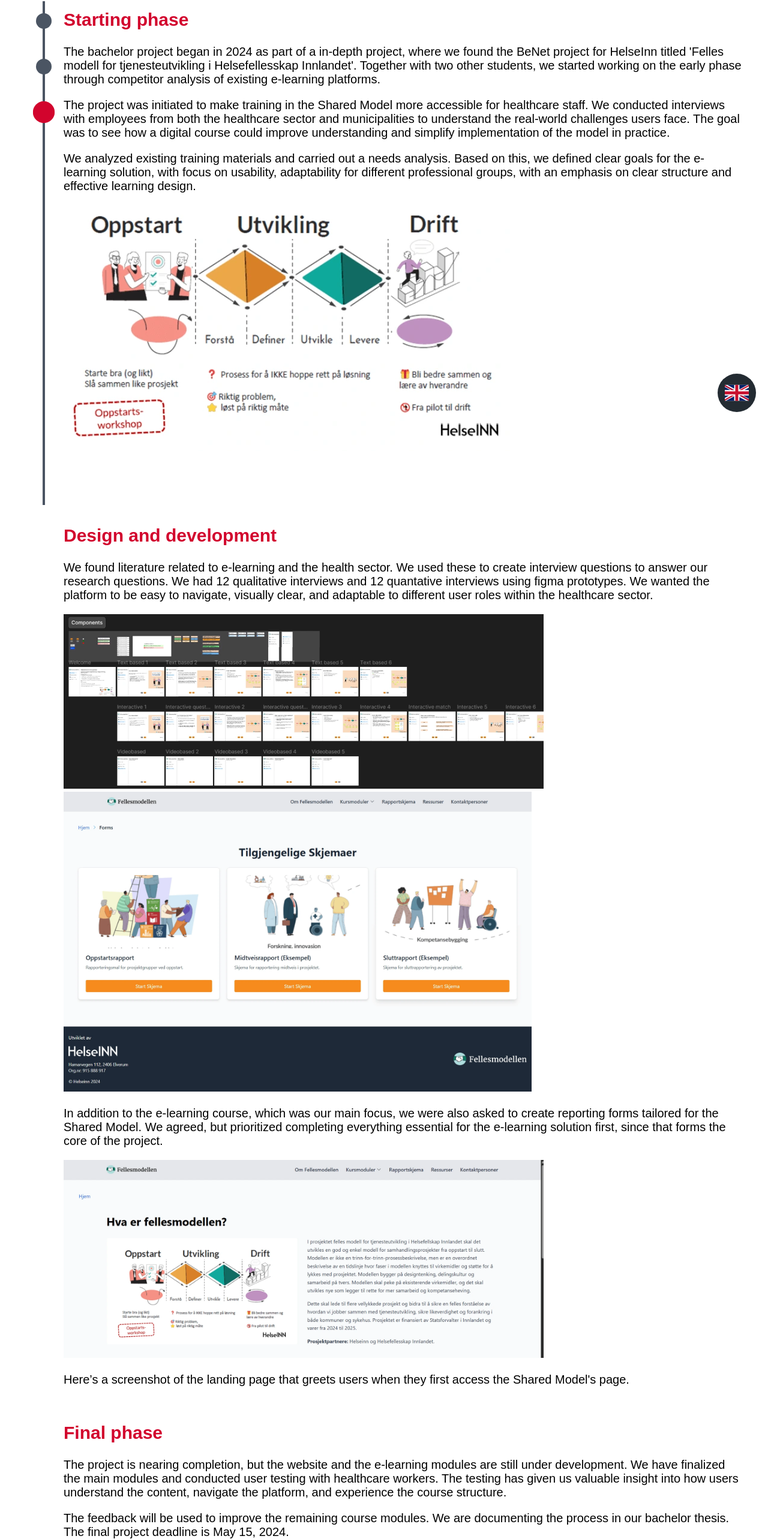
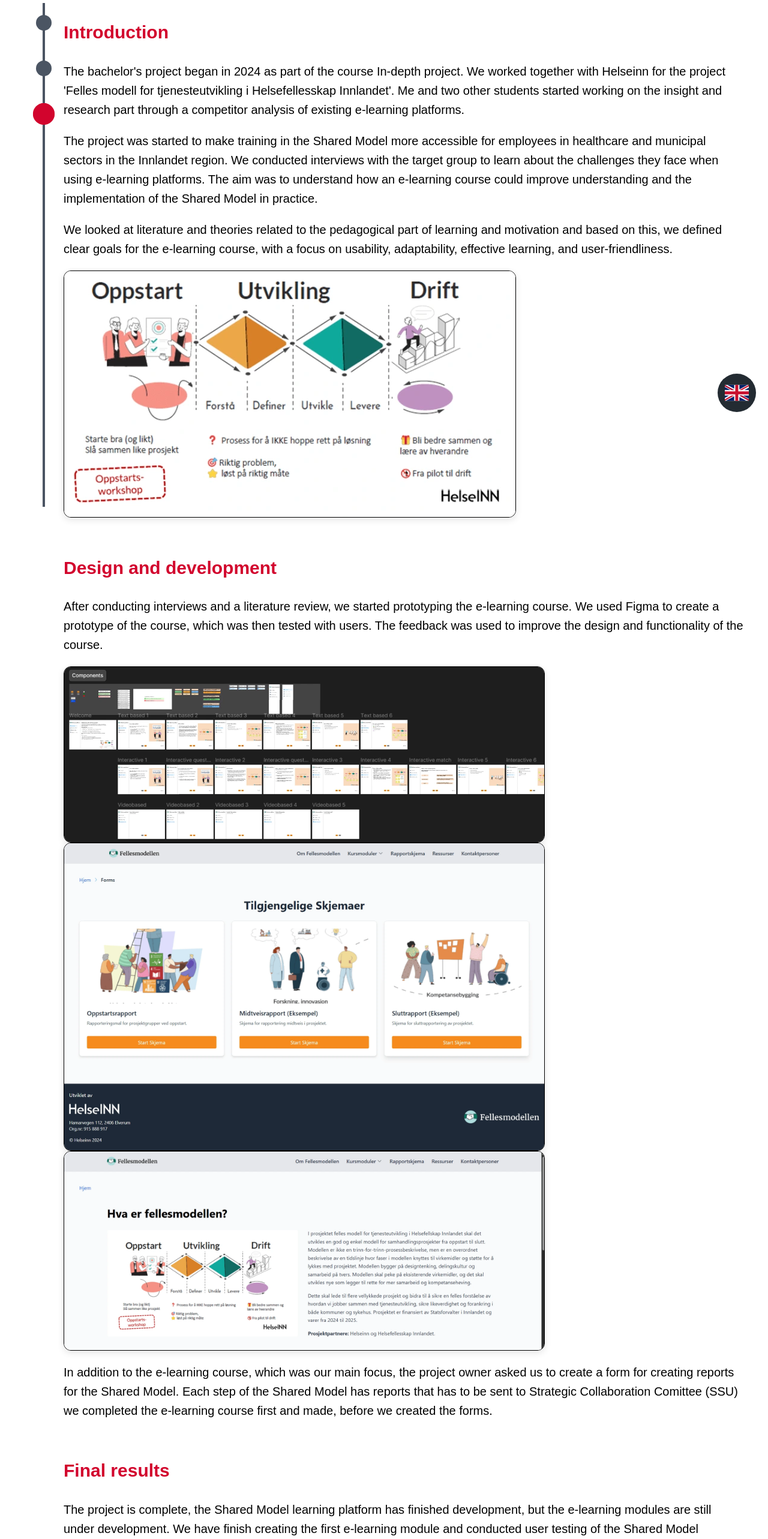
Before and after one commit to SebastianHaugen/Portfolio-website, a React (Create React App) app in the folder my-app/: page /project/3 in a window 1280 px wide. Shown: the part 93-2659 px from the top of the page at 60% size. Built offline with nearby package versions, Linux system fonts and the light colour scheme; a web font is replaced by a local one.

Commit message:
Fixes to grammar and images on the projects page

```diff
--- a/my-app/src/locales/en.json
+++ b/my-app/src/locales/en.json
@@ -19,17 +19,17 @@
 
     "project1": {
       "title": "The SUPER Assessor",
-      "summary": "Developed for the full-stack web development course, this project was created with 2 other students. The application helps teachers create and evaluate assessment forms using a card-based game. Built using the MERN stack."
+      "summary": "Developed as a part of the full-stack web development course in 2024, the project was developed with 2 students from BWU. The application helps teachers create and evaluate assessment forms using a card-based game. Application is built using the MERN stack."
     },
 
     "project2": {
       "title": "Travel Website with a Focus on Accessibility",
-      "summary": "For an accessibility, usability, and ethics course, I built a travel-themed website that prioritizes inclusive design. The goal was to ensure that users with various disabilities could navigate and interact with the site easily, following WCAG (Web Content Accessibility Guidelines)."
+      "summary": "For the course accessibility, usability, and ethics course, I built a travel-themed website that focuses on accessible and inclusive design. The goal was to build a website that users with various disabilities could navigate and interact with easily, following the WCAG guidelines (Web Content Accessibility Guidelines)."
     },
 
     "project3": {
-      "title": "HelseInn E-Learning Course",
-      "summary": "The bachelor's project focuses on developing an e-learning course for HelseInn and Helsefellesskap Innlandet. The goal is to make training in the shared model in the healthcare sector more accessible and effective through user-friendly design, interactive modules, and research-based content.",
+      "title": "E-Learning Platform for the Shared Model",
+      "summary": "For the bachelor's project we developed an e-learning platform for the Shared Model. Me and 2 other students worked in collaboration with Helseinn and Helsefelleskapet Innlandet. The goal was to make training in the shared model in the healthcare and municipal sector more accessible and effective through user-friendly design, interactive modules, and research-based content.",
       "link": "Shared Model Website"
     }
   },
@@ -58,7 +58,7 @@
 
   "project1": {
     "header1": {
-      "title": "Starting phase",
+      "title": "Introduction",
       "p1": "At the beginning of the project, we were tasked with creating a digital version of SUPER Assessor, a card game developed at NTNU to help educators design new forms of assessment. Here you can see the physical version of the game",
       "p2": "The goal was to use Web Components to build reusable card components with support for data transfer, styling via custom properties, and interaction using Custom Events. The first part focused on learning React and APIs, while the final assignment, where we built a full-stack application using MongoDB, Express JS, React, and Node JS (MERN), was done in groups. We also got access to design files and an Excel sheet containing card data that we could use in the project. The main project was developed in collaboration with two other NTNU students.",
       "p3": "I started by setting up the structure of the project and experimenting with how HTML attributes and JS properties could be used to dynamically generate the cards. I used the design files and data from the Excel sheet to create a component structure that could display and handle interactive cards, including bookmarking and flip functionality.",
@@ -69,7 +69,7 @@
       "p1": "The full-stack project was built on previous mandatory assignments we had throughout the semester. The first part with Web Components and API solutions formed the foundation, and we had the opportunity to reuse and improve much of the code we had already created. To plan how we would develop a complete solution as a group, we created Figma prototypes and discussed user flow, component structure, and design choices. This gave us a clear direction before moving on with the implementation."
     },
     "header3": {
-      "title": "Final phase",
+      "title": "Final results",
       "p1": "In the final part of the project, we focused on further developing and completing a full version of SUPER Assessor v2.0 as a full-stack application. This was not only about implementing the final requirements, but also about ensuring that earlier functionality was stable, secure, and well-documented.",
       "listIntro": "We implemented, among other things:",
       "list": [
@@ -85,7 +85,7 @@
 
   "project2": {
     "header1": {
-      "title": "Starting phase",
+      "title": "Introduction",
       "p1": "The goal of this project was to develop an accessible and responsive travel website for people aged 18–35. The focus was on universal design and a good user experience for everyone, regardless of functional ability. I began by analyzing user needs and conducted a small survey with people who use screen readers."
     },
     "header2": {
@@ -94,8 +94,8 @@
       "p2": "I emphasized semantic HTML, clear ARIA labels, a skip-to-main function, and high contrast. The layout was intentionally simple and consistent across pages to make navigation intuitive. In addition, media queries and relative units were used to ensure good responsiveness."
     },
     "header3": {
-      "title": "Testing and final phase",
-      "p1": "In the final phase, I focused on testing and improving accessibility. I used tools like the WAVE evaluation tool and WebAIM Contrast Checker for color contrast, and tested with screen readers like Windows Narrator and ChromeVox. Feedback from fellow students led to improvements in focus handling and link descriptions.",
+      "title": "Testing and results",
+      "p1": "The focus was on testing the website and improving the accessibility. I used tools like the WAVE evaluation tool and WebAIM Contrast Checker for color contrast, and tested with screen readers like Windows Narrator and ChromeVox. Feedback from fellow students led to improvements in focus handling and link descriptions.",
       "p2": "A concrete example was changing unclear links like \"Click here\" to more descriptive alternatives such as \"Read about Paris.\" I also added more semantic HTML elements and ARIA attributes to enhance the screen reader experience.",
       "list": [
         "Screen reader testing and iterations",
@@ -109,22 +109,22 @@
 
   "project3": {
     "header1": {
-      "title": "Starting phase",
-      "p1": "The bachelor project began in 2024 as part of a in-depth project, where we found the BeNet project for HelseInn titled 'Felles modell for tjenesteutvikling i Helsefellesskap Innlandet'. Together with two other students, we started working on the early phase through competitor analysis of existing e-learning platforms.",
-      "p2": "The project was initiated to make training in the Shared Model more accessible for healthcare staff. We conducted interviews with employees from both the healthcare sector and municipalities to understand the real-world challenges users face. The goal was to see how a digital course could improve understanding and simplify implementation of the model in practice.",
-      "p3": "We analyzed existing training materials and carried out a needs analysis. Based on this, we defined clear goals for the e-learning solution, with focus on usability, adaptability for different professional groups, with an emphasis on clear structure and effective learning design."
+      "title": "Introduction",
+      "p1": "The bachelor's project began in 2024 as part of the course In-depth project. We worked together with Helseinn for the project 'Felles modell for tjenesteutvikling i Helsefellesskap Innlandet'. Me and two other students started working on the insight and research part through a competitor analysis of existing e-learning platforms.",
+      "p2": "The project was started to make training in the Shared Model more accessible for employees in healthcare and municipal sectors in the Innlandet region. We conducted interviews with the target group to learn about the challenges they face when using e-learning platforms. The aim was to understand how an e-learning course could improve understanding and the implementation of the Shared Model in practice.",
+      "p3": "We looked at literature and theories related to the pedagogical part of learning and motivation and based on this, we defined clear goals for the e-learning course, with a focus on usability, adaptability, effective learning, and user-friendliness."
     },
     "header2": {
       "title": "Design and development",
-      "p1": "We found literature related to e-learning and the health sector. We used these to create interview questions to answer our research questions. We had 12 qualitative interviews and 12 quantative interviews using figma prototypes. We wanted the platform to be easy to navigate, visually clear, and adaptable to different user roles within the healthcare sector.",
+      "p1": "After conducting interviews and a literature review, we started prototyping the e-learning course. We used Figma to create a prototype of the course, which was then tested with users. The feedback was used to improve the design and functionality of the course.",
       "p2": "",
-      "p3": "In addition to the e-learning course, which was our main focus, we were also asked to create reporting forms tailored for the Shared Model. We agreed, but prioritized completing everything essential for the e-learning solution first, since that forms the core of the project.",
-      "p4": "Here’s a screenshot of the landing page that greets users when they first access the Shared Model's page."
+      "p3": "In addition to the e-learning course, which was our main focus, the project owner asked us to create a form for creating reports for the Shared Model. Each step of the Shared Model has reports that has to be sent to Strategic Collaboration Comittee (SSU) we completed the e-learning course first and made, before we created the forms. ",
+      "p4": "Screenshot of the landing page that greets users when they first access the Shared Model's page."
     },
     "header3": {
-      "title": "Final phase",
-      "p1": "The project is nearing completion, but the website and the e-learning modules are still under development. We have finalized the main modules and conducted user testing with healthcare workers. The testing has given us valuable insight into how users understand the content, navigate the platform, and experience the course structure.",
-      "p2": "The feedback will be used to improve the remaining course modules. We are documenting the process in our bachelor thesis. The final project deadline is May 15, 2024."
+      "title": "Final results",
+      "p1": "The project is complete, the Shared Model learning platform has finished development, but the e-learning modules are still under development. We have finish creating the first e-learning module and conducted user testing of the Shared Model learning platform with the target group. The testing has given us valuable insight into how users understand the content, navigate the platform, and experience the course structure. Based on the user testing we have fixed numerous issues.",
+      "p2": "The feedback has been used to improve the e-learning modules. We are documenting the process in our bachelor thesis report. The final project deadline was May 15, 2025."
     }
   }
 }
--- a/my-app/src/pages/Project2.js
+++ b/my-app/src/pages/Project2.js
@@ -57,6 +57,7 @@ function Project2Page() {
               )
             )}
           </ul>
+          <img src={mobileScreen} alt="Example of mobile screen view" />
           <div className="project-github-link">
             <a
               href="https://github.com/SebastianHaugen/accessible-travel-website"
@@ -67,7 +68,6 @@ function Project2Page() {
               <img src={gitHub} alt="GitHub icon" className="github-icon" />
             </a>
           </div>
-          <img src={mobileScreen} alt="Example of mobile screen view" />
         </ProjectSection>
       </div>
     </div>
--- a/my-app/src/pages/Project3.js
+++ b/my-app/src/pages/Project3.js
@@ -42,9 +42,8 @@ function Project3() {
           <p>{t("project3.header2.p2")}</p>
           <img src={figmaPrototype} alt="Prototype av figma" />
           <img src={reportPage} alt="Interaksjonsflyt for kurs" />
+          <img src={landingPage} alt="Prototype av e-læringsplattform" />
           <p>{t("project3.header2.p3")}</p>
-          <img src={landingPage} alt="Prototype av e-læringsplattform" />
-          <p>{t("project3.header2.p4")}</p>
         </ProjectSection>
 
         <ProjectSection index={2} setActive={setActiveIndex}>
--- a/my-app/src/pages/styles/Project1.css
+++ b/my-app/src/pages/styles/Project1.css
@@ -2,6 +2,7 @@
   max-width: 100%;
   display: flex;
   align-items: flex-start;
+
 }
 
 .timeline {
@@ -42,9 +43,12 @@
 }
 
 .project-section img {
+  display: block;
   max-width: 800px;
-  max-height: 500px;
-  height: auto;
+  max-height: 800px;
+  border-radius: 12px;
+  box-shadow: 0 4px 12px rgba(12, 12, 12, 0.1);
+  border: solid 1px black;
   object-fit: contain;
 }
 
--- a/my-app/src/styles/app.css
+++ b/my-app/src/styles/app.css
@@ -16,6 +16,7 @@ body {
   margin: 0 auto;
   padding-left: 10px;
   padding-right: 10px;
+  line-height: 1.6;
 }
 
 h2,
```
Also changed, not shown: my-app/src/components/Projects.js (+20 -20 lines), my-app/src/components/styles/nav.css (+8 -0 lines), my-app/src/components/styles/project-section.css (+0 -21 lines), my-app/src/locales/no.json (+16 -16 lines).
